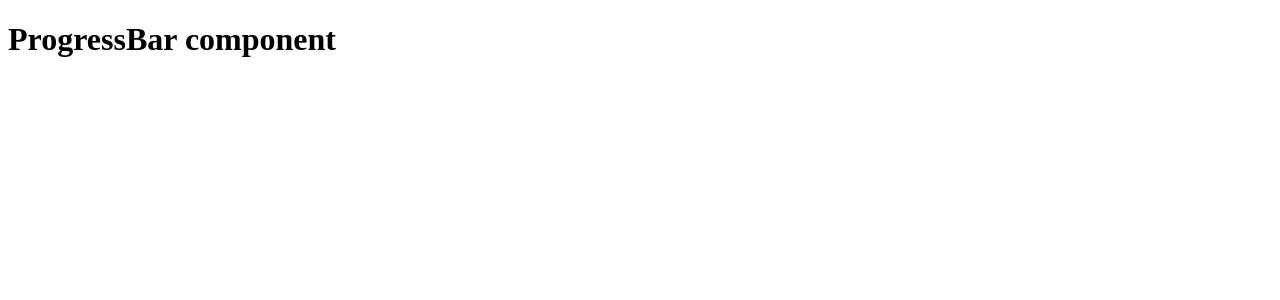
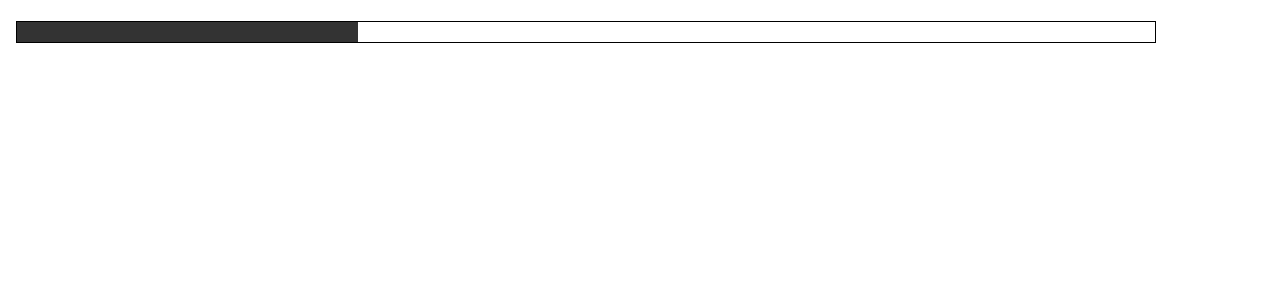
Before and after one commit to kaikcreator/AngularComponents101, an Angular app: page / in a window 1280 px wide. Shown: the top 300 px of the page. Built offline with nearby package versions, Linux system fonts and the light colour scheme.

Commit message:
2 - Progress bar I: Component styles (:host)

```diff
--- a/src/app/app.component.scss
+++ b/src/app/app.component.scss
@@ -0,0 +1,3 @@
+app-progress-bar{
+    width: 90%;
+}
--- a/src/app/progress-bar/progress-bar.component.html
+++ b/src/app/progress-bar/progress-bar.component.html
@@ -1 +1 @@
-<div>ProgressBar component</div>
+<div></div>
--- a/src/app/progress-bar/progress-bar.component.scss
+++ b/src/app/progress-bar/progress-bar.component.scss
@@ -0,0 +1,14 @@
+:host{
+    display: block;
+    height: 20px;
+    width: 300px;
+    margin: 8px;
+    border: 1px solid;
+    background-color: white;
+
+    div{
+       background-color: #333;
+       height: 100%;
+       width: 30%;
+    }
+}
```
